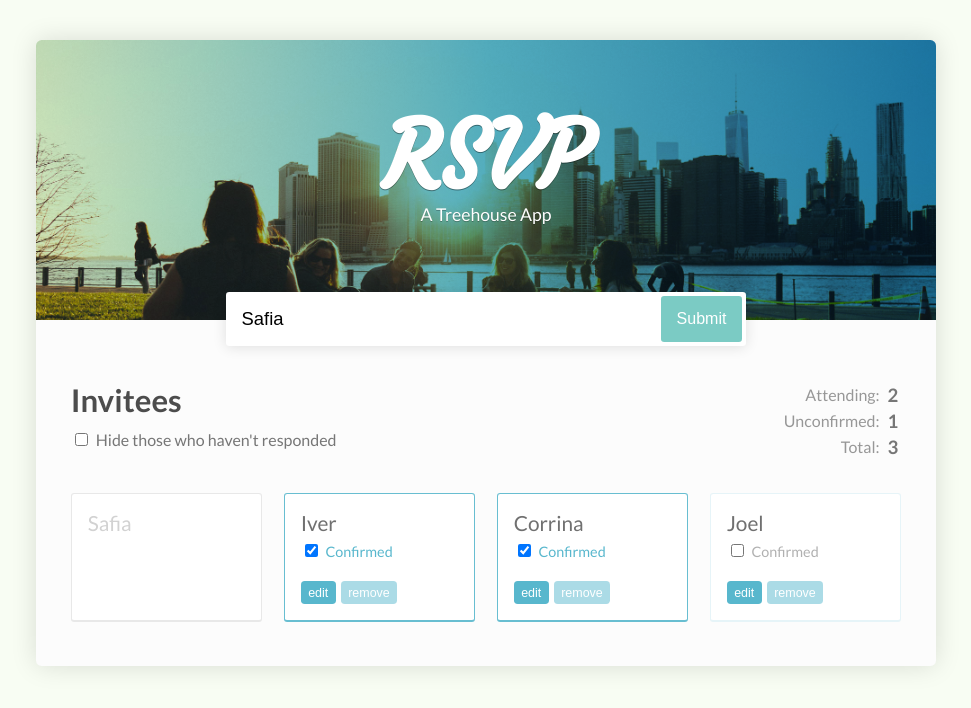
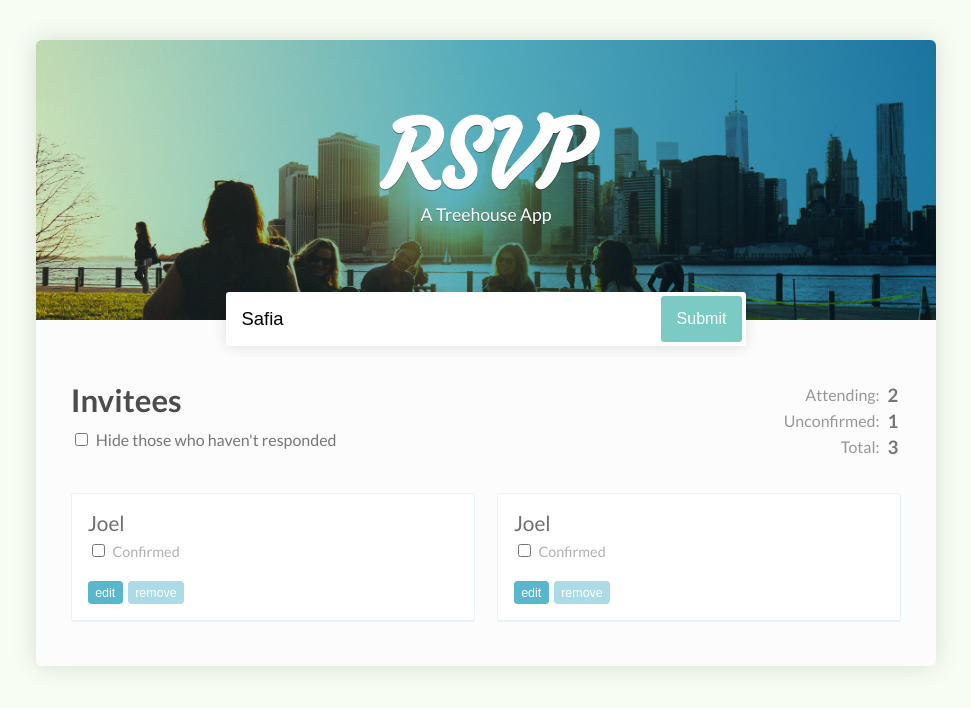
Before and after one commit to Rstyl3/RSVP, a React (Create React App) app: page / in a window 1280 px wide. Shown: the top 708 px of the page, without its empty margins (154-1125 px from the left). Built offline with nearby package versions, Linux system fonts and the light colour scheme.

Commit message:
created prop to guestlist component

```diff
--- a/src/App.js
+++ b/src/App.js
@@ -5,7 +5,7 @@ import GuestList from './GuestList';
 class App extends Component {
 
   state = {
-    guest: [
+    guests: [
       {
         name: 'Treasure',
         isConfirmed: false
@@ -55,7 +55,7 @@ class App extends Component {
             </tr>
           </tbody>
         </table>
-        <GuestList />
+        <GuestList guests={this.state.guests} />
       </div>
     </div>
     );
--- a/src/GuestList.js
+++ b/src/GuestList.js
@@ -1,24 +1,10 @@
 import React from 'react';
+import PropTypes from 'prop-types';
 
 const GuestList = props =>
 
     <ul>
-        <li className="pending"><span>Safia</span></li>
-        <li className="responded"><span>Iver</span>
-            <label>
-                <input type="checkbox" checked /> Confirmed
-      </label>
-            <button>edit</button>
-            <button>remove</button>
-        </li>
-        <li className="responded">
-            <span>Corrina</span>
-            <label>
-                <input type="checkbox" checked /> Confirmed
-      </label>
-            <button>edit</button>
-            <button>remove</button>
-        </li>
+        {props.guests.map((guest, index)=>
             <li>
                 <span>Joel</span>
                 <label>
@@ -27,8 +13,12 @@ const GuestList = props =>
                 <button>edit</button>
                 <button>remove</button>
             </li>
+        )}
     </ul>
-
 ;
 
+GuestList.propTypes = {
+    guests: PropTypes.array.isRequired
+}
+
 export default GuestList;
```
Lines whose indentation alone changed are shown as unchanged.
